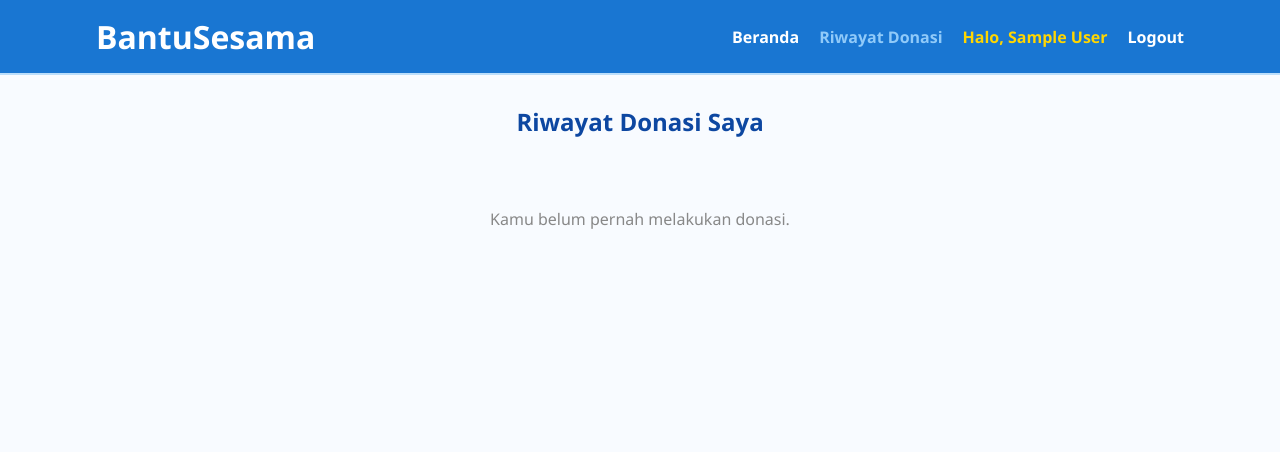
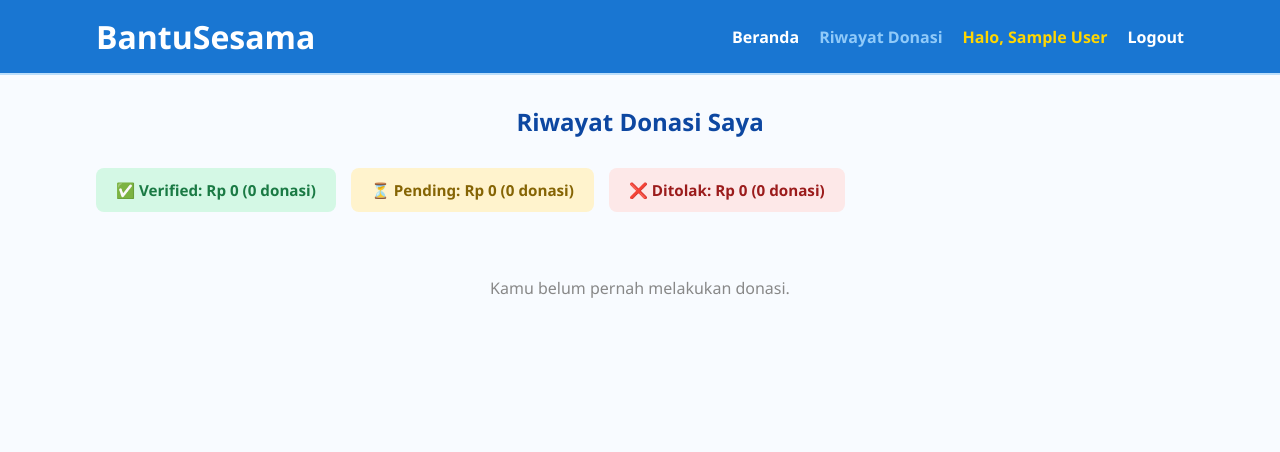
Before and after one commit to indiraamn/crowdfunding-mini-project-1, a PHP site: page /riwayat_donasi.php in a window 1280 px wide. Shown: the top 452 px of the page. Run offline with PHP 8.4, Linux system fonts and the light colour scheme; the visitor is signed in with stand-in values (Sample User, id 1); data that the repository does not hold is empty.

Commit message:
tambah pagination & ringkasan riwayat donasi

```diff
--- a/css/style.css
+++ b/css/style.css
@@ -543,3 +543,63 @@ nav span {
 .history-page footer {
     margin-top: auto;
 }
+/* ===== PAGINATION ===== */
+.pagination {
+    display: flex;
+    justify-content: center;
+    gap: 8px;
+    margin: 30px 0 50px;
+    flex-wrap: wrap;
+}
+
+.page-btn {
+    padding: 8px 14px;
+    border: 1px solid #2196F3;
+    border-radius: 6px;
+    color: #2196F3;
+    text-decoration: none;
+    font-weight: bold;
+    font-size: 0.9rem;
+    transition: 0.2s;
+}
+
+.page-btn:hover {
+    background: #2196F3;
+    color: white;
+}
+
+.page-btn.active {
+    background: #1976D2;
+    color: white;
+    border-color: #1976D2;
+}
+
+/* ===== RINGKASAN DONASI ===== */
+.ringkasan-donasi {
+    display: flex;
+    gap: 15px;
+    flex-wrap: wrap;
+    margin-bottom: 25px;
+}
+
+.ringkasan-item {
+    padding: 12px 20px;
+    border-radius: 8px;
+    font-weight: bold;
+    font-size: 0.95rem;
+}
+
+.ri-verified {
+    background: #d4f8e5;
+    color: #1a7a44;
+}
+
+.ri-pending {
+    background: #fff3cd;
+    color: #856404;
+}
+
+.ri-rejected {
+    background: #fde8e8;
+    color: #9b1c1c;
+}
--- a/riwayat_donasi.php
+++ b/riwayat_donasi.php
@@ -41,6 +41,16 @@ $riwayat = [];
 while ($row = $result->fetch_assoc()) {
     $riwayat[] = $row;
 }
+
+// Ringkasan per status
+$ringkasan = ['verified' => ['total' => 0, 'count' => 0], 'pending' => ['total' => 0, 'count' => 0], 'rejected' => ['total' => 0, 'count' => 0]];
+foreach ($riwayat as $r) {
+    $s = $r['status'];
+    if (isset($ringkasan[$s])) {
+        $ringkasan[$s]['total'] += $r['nominal'];
+        $ringkasan[$s]['count']++;
+    }
+}
 ?>
 <!DOCTYPE html>
 <html lang="id">
@@ -70,6 +80,19 @@ while ($row = $result->fetch_assoc()) {
 
 <main class="container">
     <h2 class="section-title">Riwayat Donasi Saya</h2>
+
+    <!-- RINGKASAN -->
+    <div class="ringkasan-donasi">
+        <div class="ringkasan-item ri-verified">
+            ✅ Verified: <?= formatRupiah($ringkasan['verified']['total']) ?> (<?= $ringkasan['verified']['count'] ?> donasi)
+        </div>
+        <div class="ringkasan-item ri-pending">
+            ⏳ Pending: <?= formatRupiah($ringkasan['pending']['total']) ?> (<?= $ringkasan['pending']['count'] ?> donasi)
+        </div>
+        <div class="ringkasan-item ri-rejected">
+            ❌ Ditolak: <?= formatRupiah($ringkasan['rejected']['total']) ?> (<?= $ringkasan['rejected']['count'] ?> donasi)
+        </div>
+    </div>
 
     <?php if (count($riwayat) > 0): ?>
         <div class="table-wrapper">
```
Also changed, not shown: index.php (+40 -3 lines).
